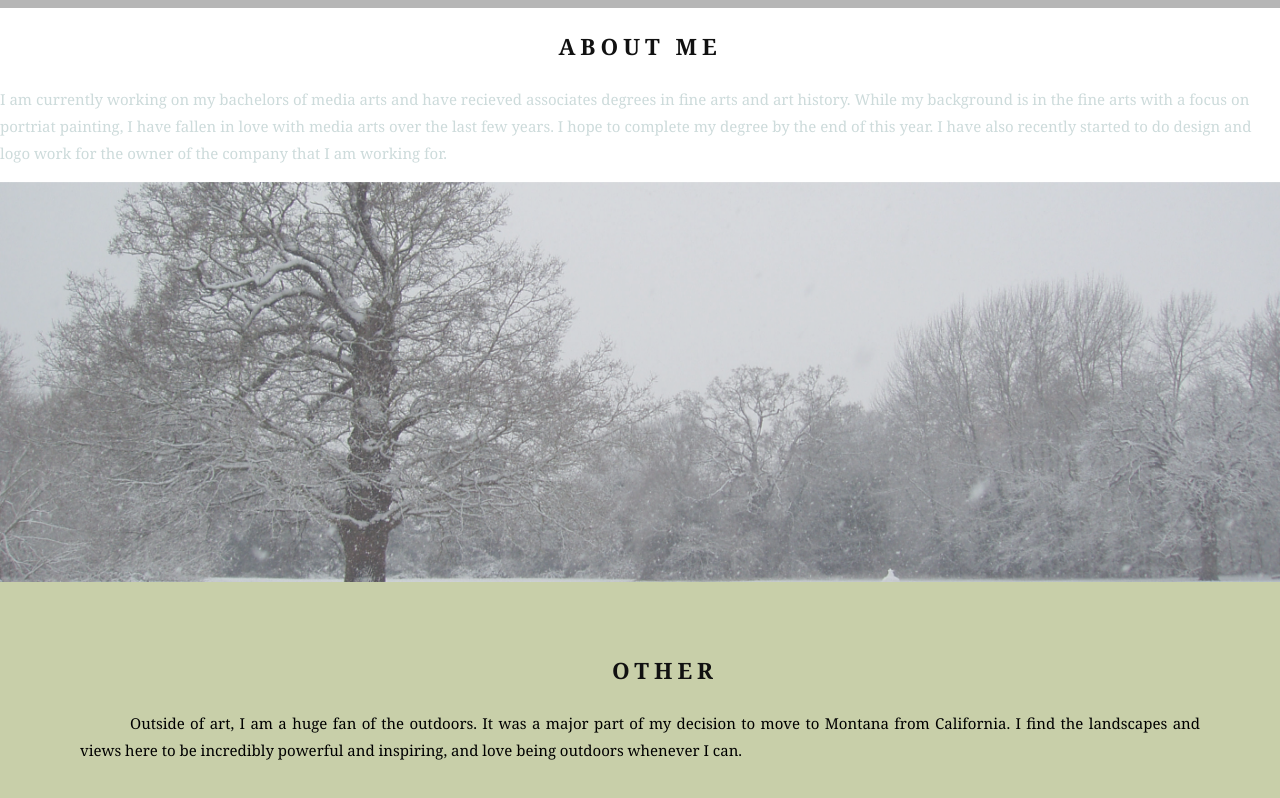
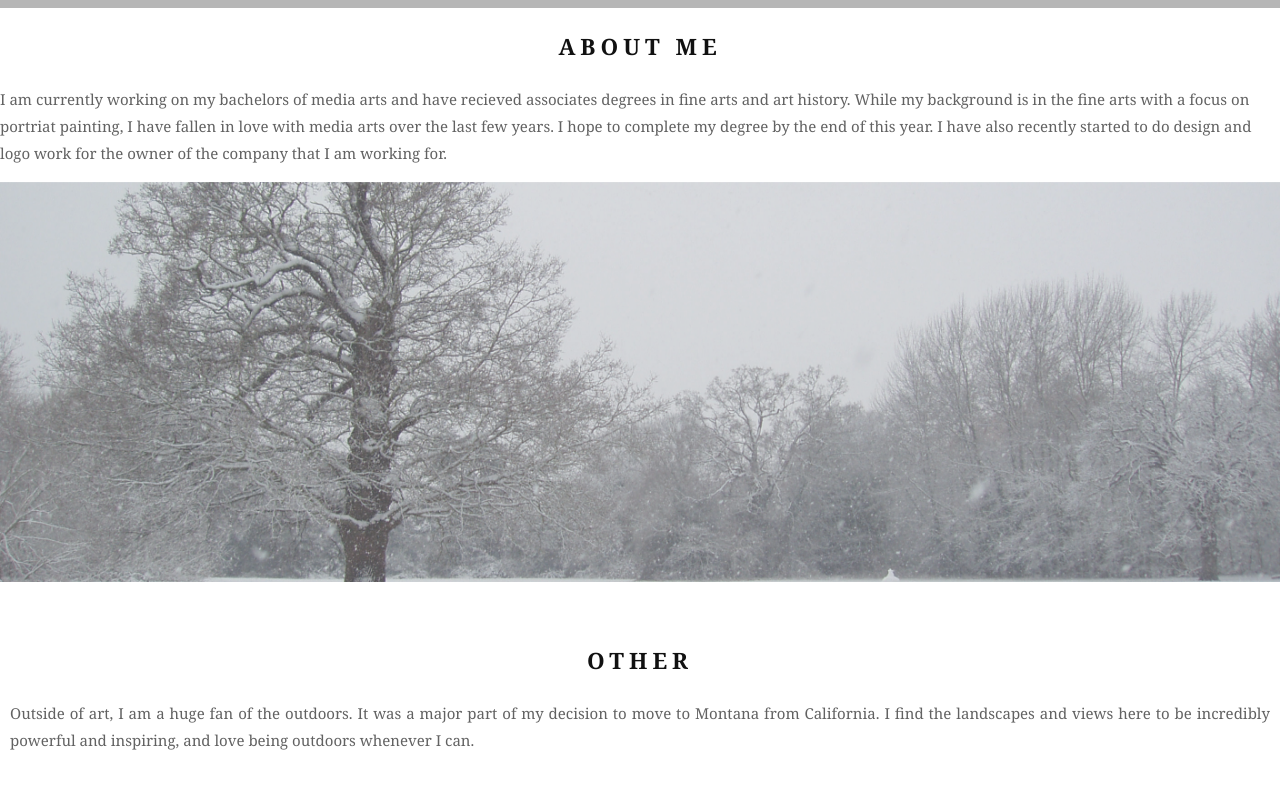
Before and after one commit to laurasugi/441, a plain HTML site: page Hw-1/index.html in a window 1280 px wide. Shown: the part 692-1490 px from the top of the page. Drawn offline with Linux system fonts and the light colour scheme; files that its build step writes are made by us from their sources; grey boxes are pictures that could not be loaded; files whose address does not match are found by name.

Commit message:
fixed background color in css

```diff
--- a/Hw-1/parallax.css
+++ b/Hw-1/parallax.css
@@ -8,6 +8,15 @@
         background-attachment: scroll;
     }
 }
+
+li {color: dimgrey
+}
+
+p {
+	color: #626262
+
+}
+
 
 body {
     margin: 0;
@@ -41,7 +50,7 @@ body {
 .hero {
     padding: 40px 70px;
     color: #000;
-    background-color: #C8CFA9;
+    background-color: #FFFFFF;
     text-align: center;
     text-align: justify;
 }
@@ -60,21 +69,21 @@ body {
 }
 
 .description {
-    padding: 50px 80px;
+    padding: 40px 10px;
     color: #000;
     font-family: Cambria, "Hoefler Text", "Liberation Serif", Times, "Times New Roman", "serif";
-    background-color: #C8CFA9;
+    background-color: #FFFFFF;
     text-align: center;
     text-align: justify;
-    text-indent: 50px;
+
 }
 
 
 .caption span.border {
-    padding top: 100px;
     color: #27231C;
     font-size: 40px;
     letter-spacing: 3px;
+	padding: 10px;
 }
 
 
```
